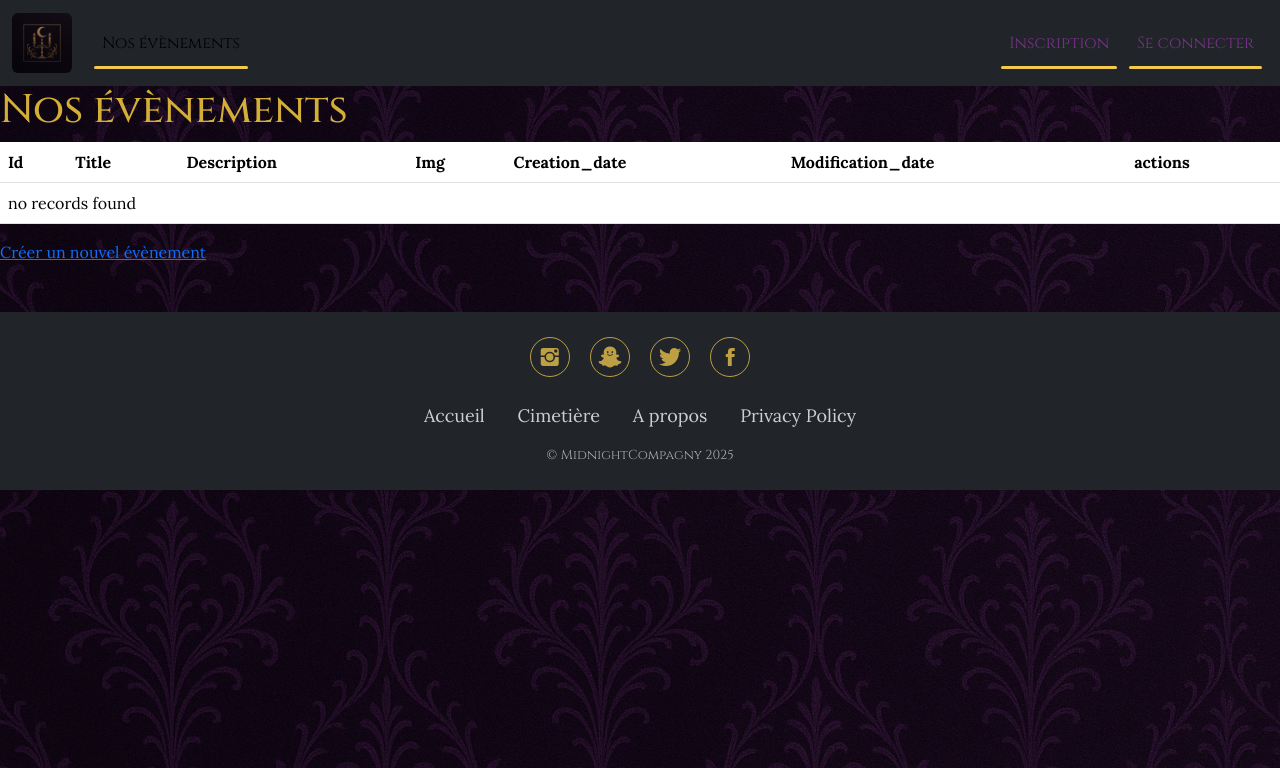
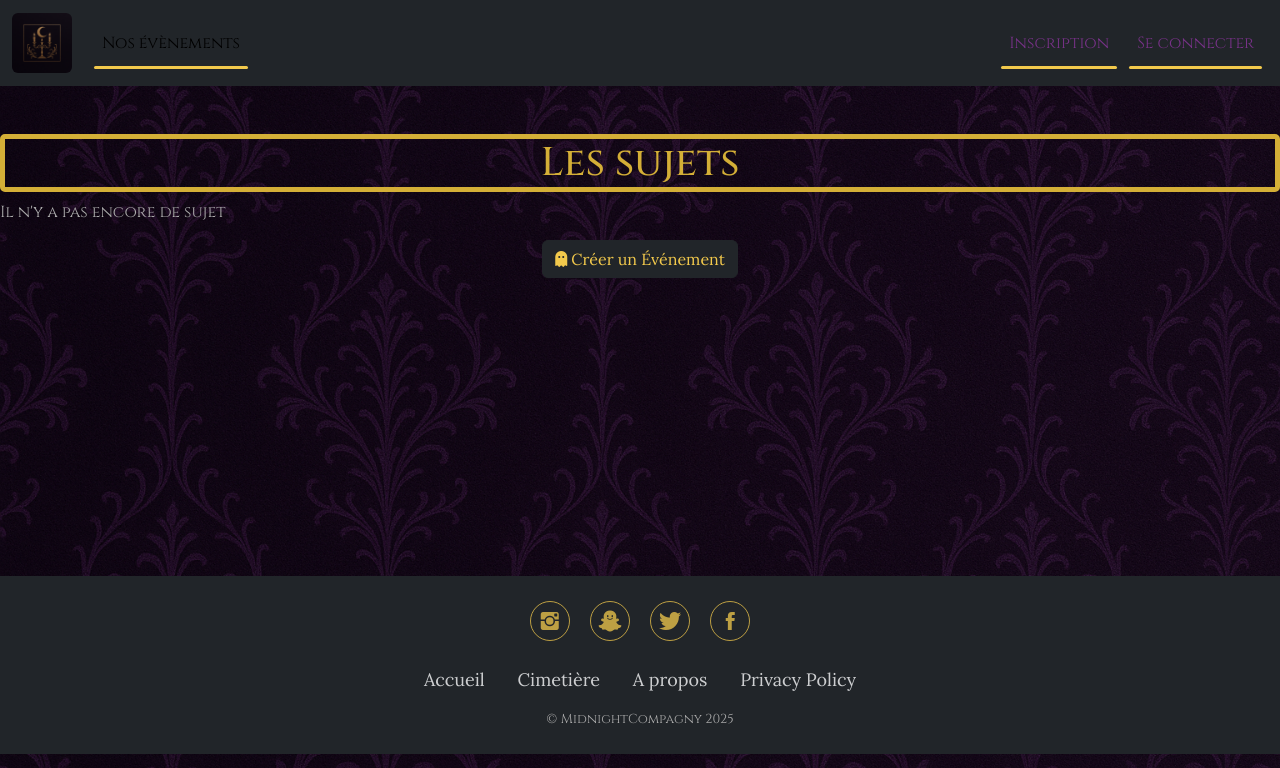
Before and after one commit to Pauliine11/symfonyProject, a Symfony app: template templates/event/index.html.twig in a window 1280 px wide. Shown: the top 768 px of the page. Run offline with Twig, Linux system fonts and the light colour scheme; the template is opened without the code that fills it, so the values that code supplies are empty; some libraries are stand-ins or nearby versions; some web fonts are replaced.

Commit message:
page index des événements

```diff
--- a/public/css/style.css
+++ b/public/css/style.css
@@ -158,6 +158,10 @@
   margin-bottom: 200px;
 }
 
+.margin-bot{
+  margin-bottom: 250px;
+}
+
 .box-index1{
   border: 5px solid #D4AF37;
   border-radius: 5px;
--- a/templates/event/index.html.twig
+++ b/templates/event/index.html.twig
@@ -1,42 +1,15 @@
 {% extends 'base.html.twig' %}
 
-
 {% block body %}
-    <h1>Nos évènements</h1>
-
-    <table class="table">
-        <thead>
-            <tr>
-                <th>Id</th>
-                <th>Title</th>
-                <th>Description</th>
-                <th>Img</th>
-                <th>Creation_date</th>
-                <th>Modification_date</th>
-                <th>actions</th>
-            </tr>
-        </thead>
-        <tbody>
-        {% for event in events %}
-            <tr>
-                <td>{{ event.id }}</td>
-                <td>{{ event.title }}</td>
-                <td>{{ event.description }}</td>
-                <td>{{ event.img }}</td>
-                <td>{{ event.creationDate ? event.creationDate|date('Y-m-d') : '' }}</td>
-                <td>{{ event.modificationDate ? event.modificationDate|date('Y-m-d') : '' }}</td>
-                <td>
-                    <a href="{{ path('app_event_show', {'id': event.id}) }}">Voir +</a>
-                    <a href="{{ path('app_event_edit', {'id': event.id}) }}">Modifier</a>
-                </td>
-            </tr>
-        {% else %}
-            <tr>
-                <td colspan="7">no records found</td>
-            </tr>
-        {% endfor %}
-        </tbody>
-    </table>
-
-    <a href="{{ path('app_event_new') }}">Créer un nouvel évènement</a>
+    <h1 class="box-index1 text-center mt-5">Les sujets</h1>
+    {% for event in events %}
+        <div class="m-5">
+            <a href="{{ path('app_event_show', {'id': event.id}) }}" class="btn btn-dark col-12"><span>{{ event.title}}</span></a>
+        </div>
+    {% else %}
+        <p>Il n'y a pas encore de sujet</p>
+    {% endfor %}
+    <div class="d-flex justify-content-center">
+    <a href="{{ path('app_event_new') }}" class="btn colorIcons btn-dark margin-bot"><i class="fa-solid fa-ghost"></i> Créer un Événement</a>
+    </div>
 {% endblock %}
--- a/templates/project/index.html.twig
+++ b/templates/project/index.html.twig
@@ -32,7 +32,7 @@
                 </p>
             </div>
             <div class="col-6 d-flex justify-content-center">
-                <img class="box-index-img"  width="60%" src="{{ asset ('img/Img_monster-index.png') }}" alt="" />
+                <img class="box-index-img"  width="100%" src="{{ asset ('img/Img_monster-index.png') }}" alt="" />
             </div>
 
         </div>
--- a/templates/registration/register.html.twig
+++ b/templates/registration/register.html.twig
@@ -4,7 +4,7 @@
 
 {% block body %}
     <h1 class="text-center">Inscrivez-vous !</h1>
-        <div class="container d-flex justify-content-center mt-5">
+        <div class="container d-flex justify-content-center mt-5 margin-bot">
             <div class="my-custom-class-for-errors">
                 {{ form_errors(registrationForm) }}
             </div>
--- a/templates/security/login.html.twig
+++ b/templates/security/login.html.twig
@@ -17,7 +17,7 @@
                 Vous etes connecter en tant que {{ app.user.userIdentifier }}, <a href="{{ path('app_logout') }}">Déconnexion</a>
             </div>
         {% endif %}
-        <div class=" container-fluid bgLight log"
+        <div class=" container-fluid bgLight log margin-bot"
             <label class="text-light font-weight-bold" for="username">Email :</label>
             <input type="email" value="{{ last_username }}" name="_username" id="username" class="form-control mt-2" autocomplete="email" required autofocus>
 
```
Also changed, not shown: src/Form/EventType.php (+5 -5 lines).
